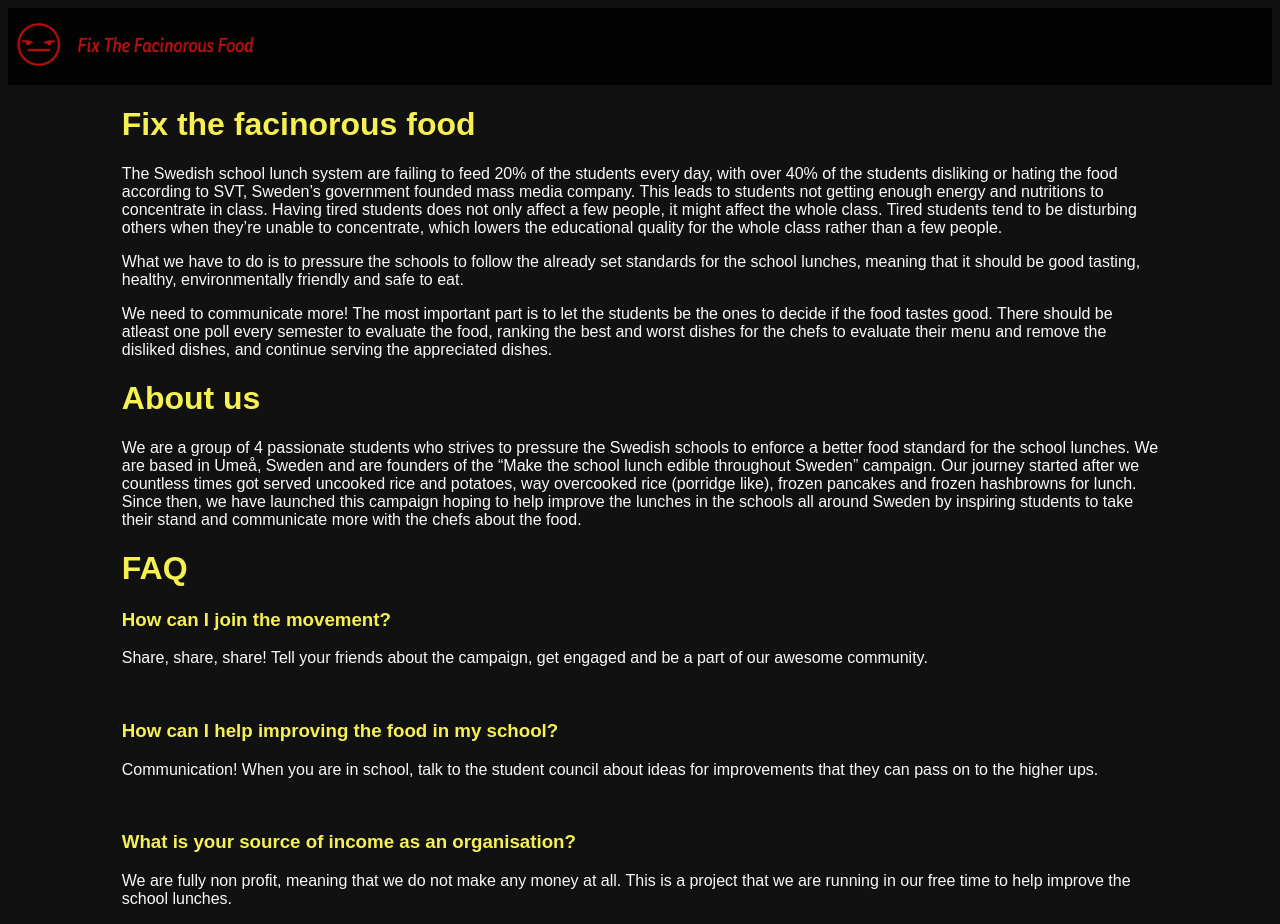
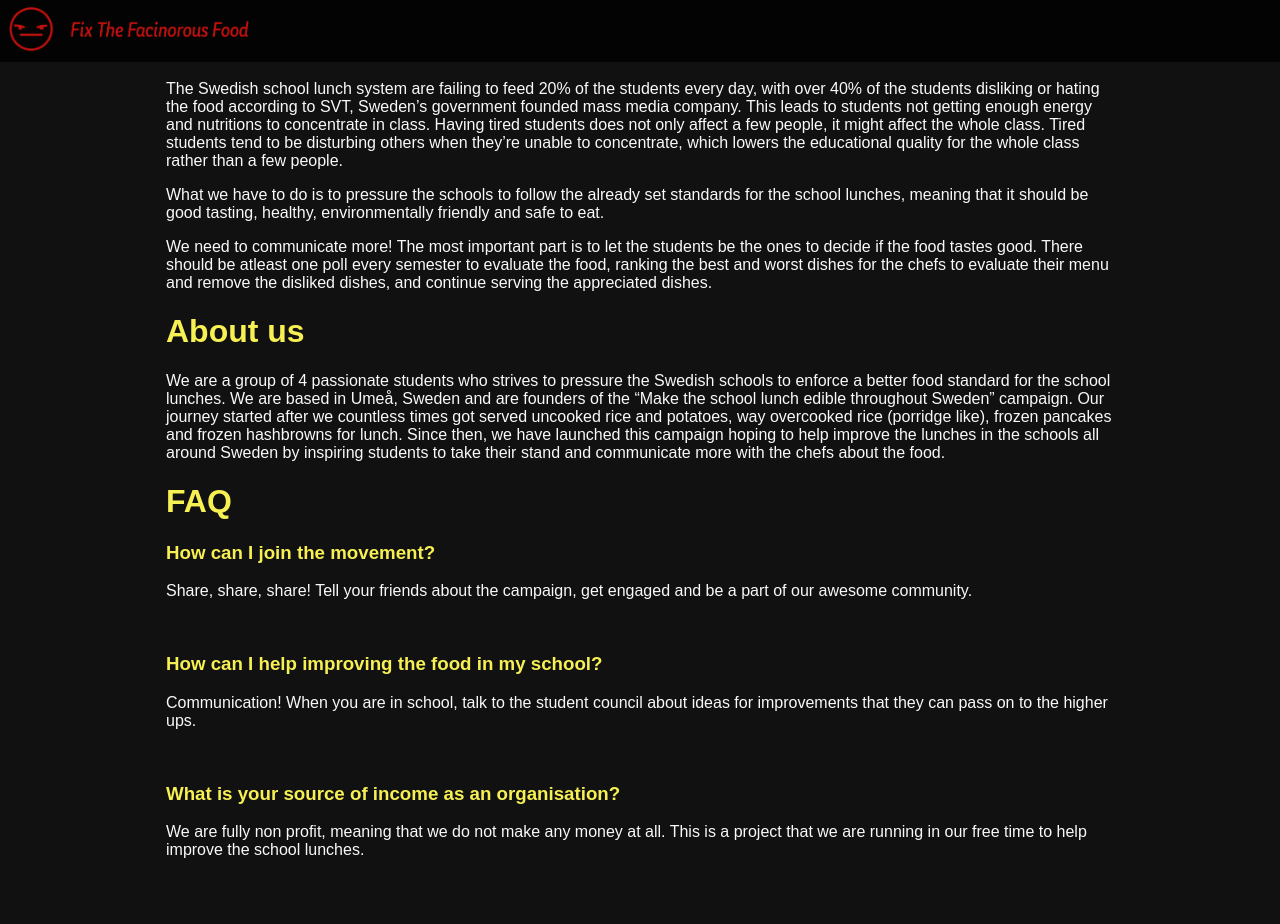
Before and after one commit to Kloska/Kampanj, a plain HTML site: page index.html in a window 1280 px wide. After the commit the page ends 875 px from the top, so only its background shows below. Drawn offline with Linux system fonts and the light colour scheme.

Commit message:
Update style.css
Ändrade storlek på header (width, padding) + fixade full bredd på header

```diff
--- a/style.css
+++ b/style.css
@@ -15,7 +15,10 @@ body {
 header {
     background-color: #030303;
     width: 100%;
-    padding: 0.5rem 0;
+    padding: 0,8rem 0;
+    position:absolute;
+    top:0;
+    left:0;
 }
 
 #logo img {
@@ -25,5 +28,5 @@ header {
 
 .marginal {
     margin: 0 auto;
-    width: 82%;
+    width: 75%;
 }
```
